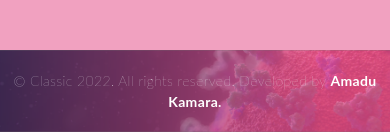
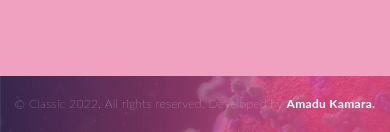
Before and after one commit to AmaduKamara/covid-metrics-data, a React (Create React App) app: page / in a window 390 px wide. Shown: the part 712-844 px from the top of the page. Built offline with nearby package versions, Linux system fonts and the light colour scheme; no server answers.

Commit message:
Edit styles for footer on mobile screens

```diff
--- a/src/components/Footer.jsx
+++ b/src/components/Footer.jsx
@@ -2,7 +2,7 @@ import React from 'react';
 
 const Footer = () => (
   <div className="py-5 flex justify-center items-center footer-hero fixed bottom-0 w-full">
-    <h1 className="font-thin text-gray-100 tracking-wide">
+    <h1 className="font-thin text-gray-100 tracking-wide text-xs md:text-lg">
       &copy; Classic 2022. All rights reserved. Developed by
       {' '}
       <a
```
